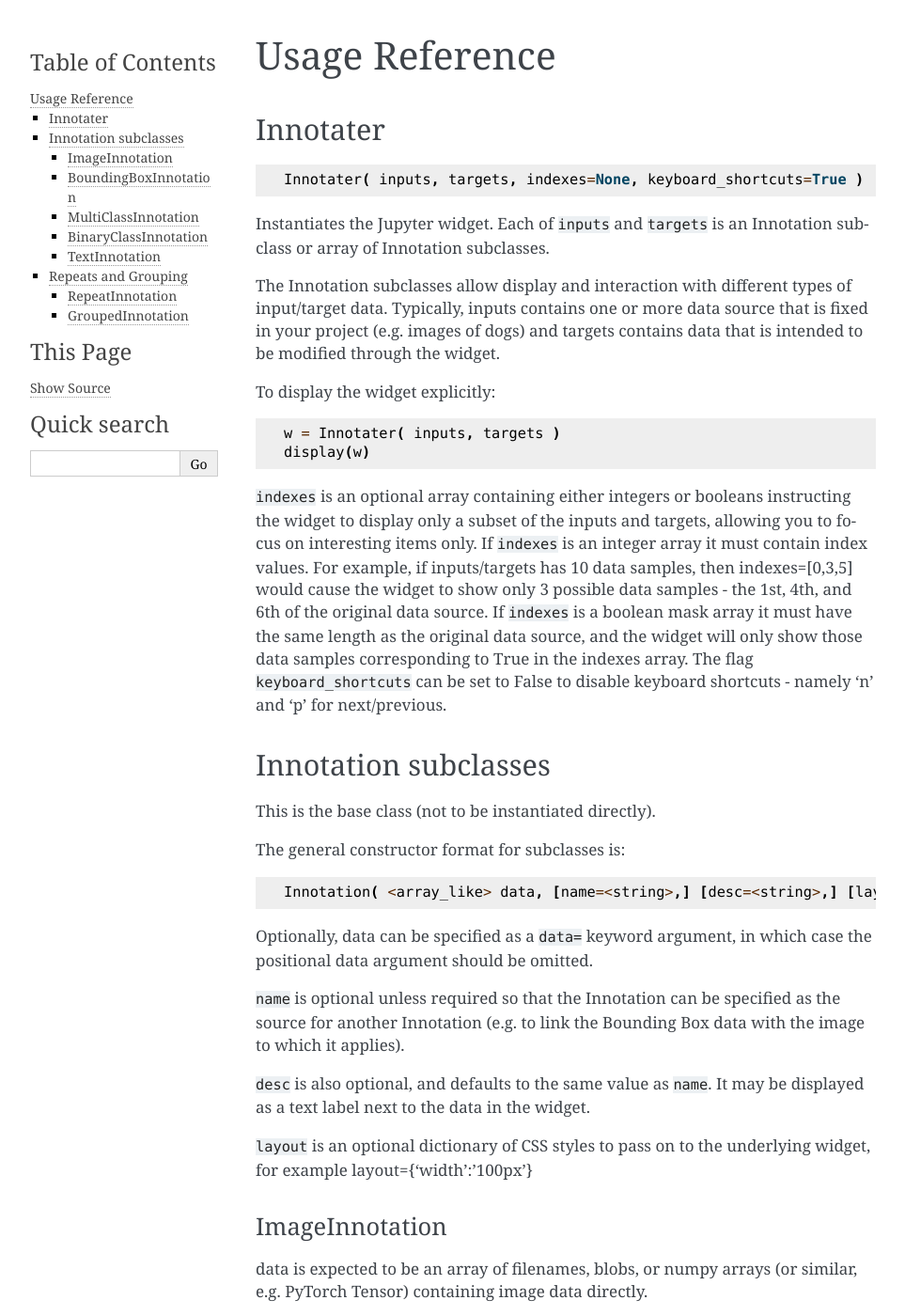
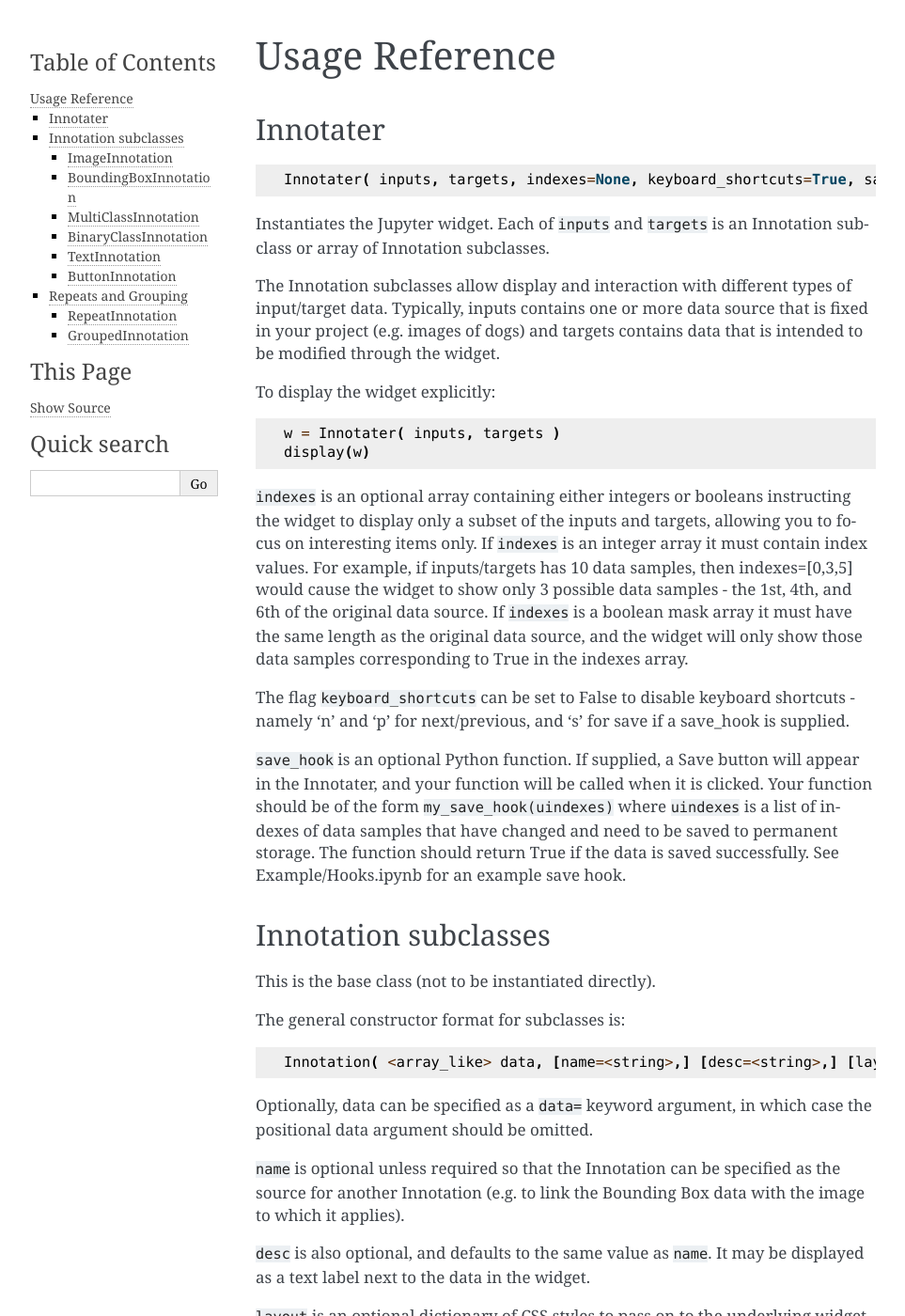
Before and after one commit to ideonate/jupyter-innotater, a Sphinx documentation site: the page built from docs/chapters/usage.rst, in a window 1280 px wide and 1400 px high. Shown: the whole window at 94% size, without its empty margins (148-1111 px from the left). Built offline with Sphinx 7.4.7, drawn with Linux system fonts in a browser that asks for light colours; some of the changed text lies outside the part shown.

Commit message:
ButtonInnotation and save_hook in docs

```diff
--- a/docs/chapters/usage.rst
+++ b/docs/chapters/usage.rst
@@ -6,7 +6,7 @@
 
 ::
 
-    Innotater( inputs, targets, indexes=None, keyboard_shortcuts=True )
+    Innotater( inputs, targets, indexes=None, keyboard_shortcuts=True, save_hook=None )
 
 Instantiates the Jupyter widget. Each of ``inputs`` and ``targets`` is
 an Innotation subclass or array of Innotation subclasses.
@@ -32,8 +32,19 @@
 the original data source. If ``indexes`` is a boolean mask array it must
 have the same length as the original data source, and the widget will
 only show those data samples corresponding to True in the indexes array.
+
 The flag ``keyboard_shortcuts`` can be set to False to disable keyboard
-shortcuts - namely 'n' and 'p' for next/previous.
+shortcuts - namely 'n' and 'p' for next/previous, and 's' for save if a
+save_hook is supplied.
+
+``save_hook`` is an optional Python function. If
+supplied, a Save button will appear in the Innotater, and your function
+will be called when it is clicked.
+Your function should be of the form ``my_save_hook(uindexes)`` where
+``uindexes`` is a list of indexes of data samples that have changed and
+need to be saved to permanent storage. The function should return True
+if the data is saved successfully.
+See Example/Hooks.ipynb for an example save hook.
 
 Innotation subclasses
 ~~~~~~~~~~~~~~~~~~~~~
@@ -184,6 +195,23 @@
 
 Displays a textarea showing the text.
 
+ButtonInnotation
+^^^^^^^^^^^^^^^^
+
+This displays a button where you can supply custom functionality.
+
+data must be supplied but can be None since it is ignored.
+
+The button will be given the label supplied in the ``desc`` field.
+
+``on_click`` parameter is a Python function that will be called when the button is clicked. It should be of
+the form ``my_click_handler(uindex, repeat_index, **kwargs)`` where ``uindex`` is the underlying index of the
+data sample where the button was clicked, and ``repeat_index`` is the row within a ``RepeatInnotation`` (see below) or
+-1 if not within any repeat row. ``kwargs`` will contain ``desc`` and ``name`` values.
+Your function should return True if the data sample at ``uindex`` has been changed so needs be updated in the
+Innotater's display; False otherwise,
+
+See the example notebook in Example/Hooks.ipynb for typical usage of ``ButtonInnotation``.
 
 Repeats and Grouping
 ~~~~~~~~~~~~~~~~~~~~
```
